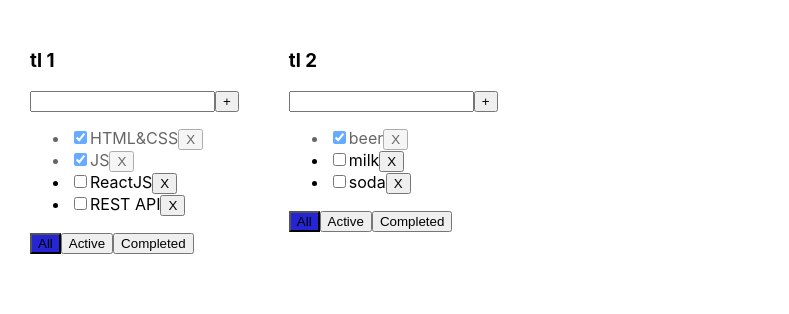
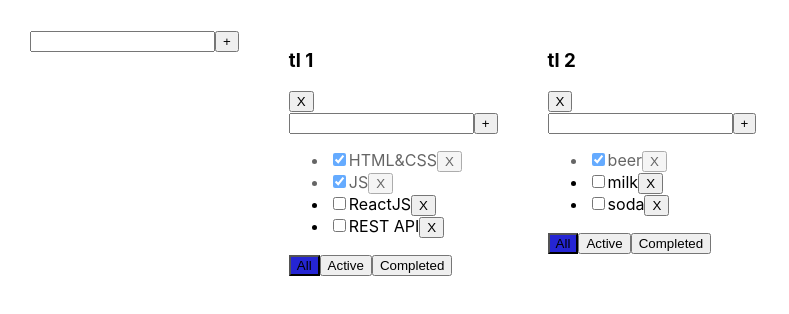
Before and after one commit to Alexei-Karamzin/todolist-ts, a React (Create React App) app: page / in a window 1280 px wide. Shown: the top 314 px of the page, without its empty margins (0-789 px from the left). Built offline with nearby package versions, Linux system fonts and the light colour scheme.

Commit message:
add/remove todolist logic, add TS

```diff
--- a/package.json
+++ b/package.json
@@ -18,7 +18,7 @@
     "uuid": "^8.3.2"
   },
   "scripts": {
-    "start": "react-scripts --openssl-legacy-provider start",
+    "start": "react-scripts start",
     "build": "react-scripts build",
     "test": "react-scripts test",
     "eject": "react-scripts eject"
--- /dev/null
+++ b/src/AddItemForm.tsx
@@ -0,0 +1,43 @@
+import React, {KeyboardEvent, useState} from "react";
+
+
+type addItemFormPropsType = {
+    addItem: (title: string) => void
+}
+
+export const AddItemForm = (props: addItemFormPropsType) => {
+
+    const [title, setTitle] = useState('')
+    const [error, setError] = useState<string | null>(null)
+
+    const onKeyPressHandler = (e: KeyboardEvent<HTMLInputElement>) => {
+        if (e.charCode === 13) {
+            addTaskOnClickHandler()
+        }
+    }
+
+    const onChangeInputHandler = (newTitle: string) => {
+        setTitle(newTitle)
+        setError(null)
+    }
+
+    const addTaskOnClickHandler = () => {
+        if (title.trim() !== '') {
+            props.addItem(title.trim())
+            setTitle('')
+        } else {
+            setError('error')
+        }
+    }
+
+    return <div>
+        <input
+            value={title}
+            onKeyPress={(e) => onKeyPressHandler(e)}
+            onChange={(e) => onChangeInputHandler(e.currentTarget.value)}
+            className={error ? 'error' : ''}
+        />
+        <button onClick={addTaskOnClickHandler}>+</button>
+        {error && <div className={'error-message'}>Field is required</div>}
+    </div>
+}
--- a/src/App.tsx
+++ b/src/App.tsx
@@ -2,6 +2,7 @@ import React, {useState} from 'react';
 import './App.css';
 import {TasksType, TodoList} from "./TodoList";
 import {v1} from 'uuid';
+import {AddItemForm} from "./AddItemForm";
 
 export type FilterValueType = 'all' | 'completed' | 'active'
 
@@ -9,6 +10,10 @@ export type TodolistType = {
     id: string,
     title: string,
     filter: FilterValueType
+}
+
+export type TaskStateType = {
+    [key: string]:Array<TasksType>
 }
 
 export function App() {
@@ -20,7 +25,7 @@ export function App() {
         {id: todolistId1, title: 'tl 1', filter: "all"},
         {id: todolistId2, title: 'tl 2', filter: 'all'}
     ])
-    const [tasks, setTasks] = useState({
+    const [tasks, setTasks] = useState<TaskStateType>({
         [todolistId1]: [
             {id: v1(), title: "HTML&CSS", isDone: true},
             {id: v1(), title: "JS", isDone: true},
@@ -65,8 +70,30 @@ export function App() {
         }
     }
 
+    const removeTodolist = (todolistId: string) => {
+        let newTodolists = todolists.filter(tl => tl.id !== todolistId)
+
+        setTodolists([...newTodolists])
+    }
+
+    const addTodolist = (title: string) => {
+        let todolist: TodolistType = {
+            id: v1(),
+            title: title,
+            filter: "all"
+        }
+        setTodolists([todolist, ...todolists])
+        setTasks({
+            ...tasks,
+            [todolist.id]:[]
+        })
+    }
+
     return (
         <div className="App">
+            <AddItemForm
+                addItem={addTodolist}
+            />
             {todolists.map((tl) => {
                 let tasksForTodolist = tasks[tl.id]
 
@@ -86,6 +113,7 @@ export function App() {
                     changeFilter={changeFilter}
                     addTask={addTask}
                     changeStatus={changeStatus}
+                    removeTodolist={removeTodolist}
                     filter={tl.filter}
                 />
             })}
--- a/src/TodoList.tsx
+++ b/src/TodoList.tsx
@@ -1,14 +1,16 @@
 import React, {useState, KeyboardEvent} from "react";
 import {FilterValueType} from "./App";
+import {AddItemForm} from "./AddItemForm";
 
 type TodolistType = {
-    todolistId: string,
-    title: string,
+    todolistId: string
+    title: string
     tasks: Array<TasksType>
     removeTask: (id: string, todolistId: string) => void
     changeFilter: (value: FilterValueType, todolistId: string) => void
     addTask: (title: string, todolistId: string) => void
     changeStatus: (id: string, isDone: boolean, todolistId: string) => void
+    removeTodolist: (id: string) => void
     filter: FilterValueType
 }
 
@@ -23,13 +25,9 @@ export const TodoList = (props: TodolistType) => {
     const [title, setTitle] = useState('')
     const [error, setError] = useState<string | null>(null)
 
-    const onChangeInputHandler = (newTitle: string) => {
-        setTitle(newTitle)
-        setError(null)
-    }
 
     const addTaskOnClickHandler = () => {
-        if (title.trim() !== ''){
+        if (title.trim() !== '') {
             props.addTask(title.trim(), props.todolistId)
             setTitle('')
         } else {
@@ -37,36 +35,33 @@ export const TodoList = (props: TodolistType) => {
         }
     }
 
-    const onKeyPressHandler = (e: KeyboardEvent<HTMLInputElement>) => {
-        if (e.charCode === 13) {
-            addTaskOnClickHandler()
-        }
+    const onChangeCheckboxHandler = (taskId: string, isDone: boolean, todolistId: string) => {
+        props.changeStatus(taskId, isDone, todolistId)
     }
 
-    const onChangeCheckboxHandler = (taskId: string, isDone: boolean, todolistId: string) => {
-        props.changeStatus(taskId,isDone,todolistId)
+    const removeTodolistHandler = (todolistId: string) => {
+        props.removeTodolist(todolistId)
+    }
+
+    const addTask = (title: string) => {
+        props.addTask(title,props.todolistId)
+        console.log(title)
     }
 
     return (
         <div>
             <h3>{props.title}</h3>
-            <div>
-                <input
-                    value={title}
-                    onKeyPress={(e) => onKeyPressHandler(e)}
-                    onChange={(e) => onChangeInputHandler(e.currentTarget.value)}
-                    className={error ? 'error' : ''}
-                />
-                <button onClick={addTaskOnClickHandler}>+</button>
-                {error && <div className={'error-message'}>Field is required</div>}
-            </div>
+            <button onClick={() => removeTodolistHandler(props.todolistId)}>X</button>
+            <AddItemForm
+                addItem={addTask}
+            />
             <ul>
                 {
                     props.tasks.map((el) => <li className={el.isDone ? 'isDone' : ''} key={el.id}>
                         <input
                             type="checkbox"
                             checked={el.isDone}
-                            onChange={(e)=>onChangeCheckboxHandler(el.id,e.currentTarget.checked, props.todolistId)}
+                            onChange={(e) => onChangeCheckboxHandler(el.id, e.currentTarget.checked, props.todolistId)}
                         />
                         <span>{el.title}</span>
                         <button onClick={() => props.removeTask(el.id, props.todolistId)}>X</button>
@@ -77,16 +72,25 @@ export const TodoList = (props: TodolistType) => {
                 <button
                     className={props.filter === "all" ? 'active-filter' : ''}
                     onClick={() => props.changeFilter("all", props.todolistId)}
-                >All</button>
+                >All
+                </button>
                 <button
                     className={props.filter === "active" ? 'active-filter' : ''}
                     onClick={() => props.changeFilter("active", props.todolistId)}
-                >Active</button>
+                >Active
+                </button>
                 <button
                     className={props.filter === "completed" ? 'active-filter' : ''}
                     onClick={() => props.changeFilter("completed", props.todolistId)}
-                >Completed</button>
+                >Completed
+                </button>
             </div>
         </div>
     )
 }
+
+
+
+
+
+// react-scripts --openssl-legacy-provider start
```
